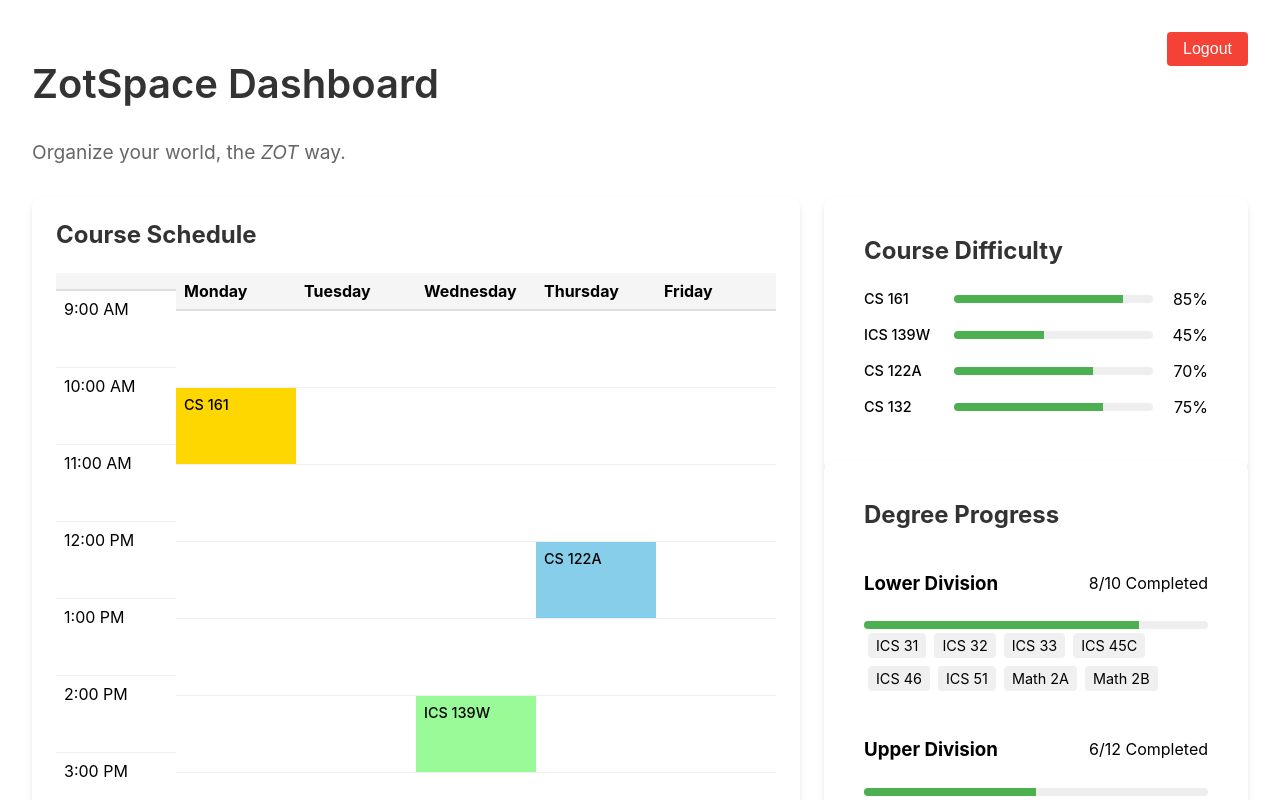
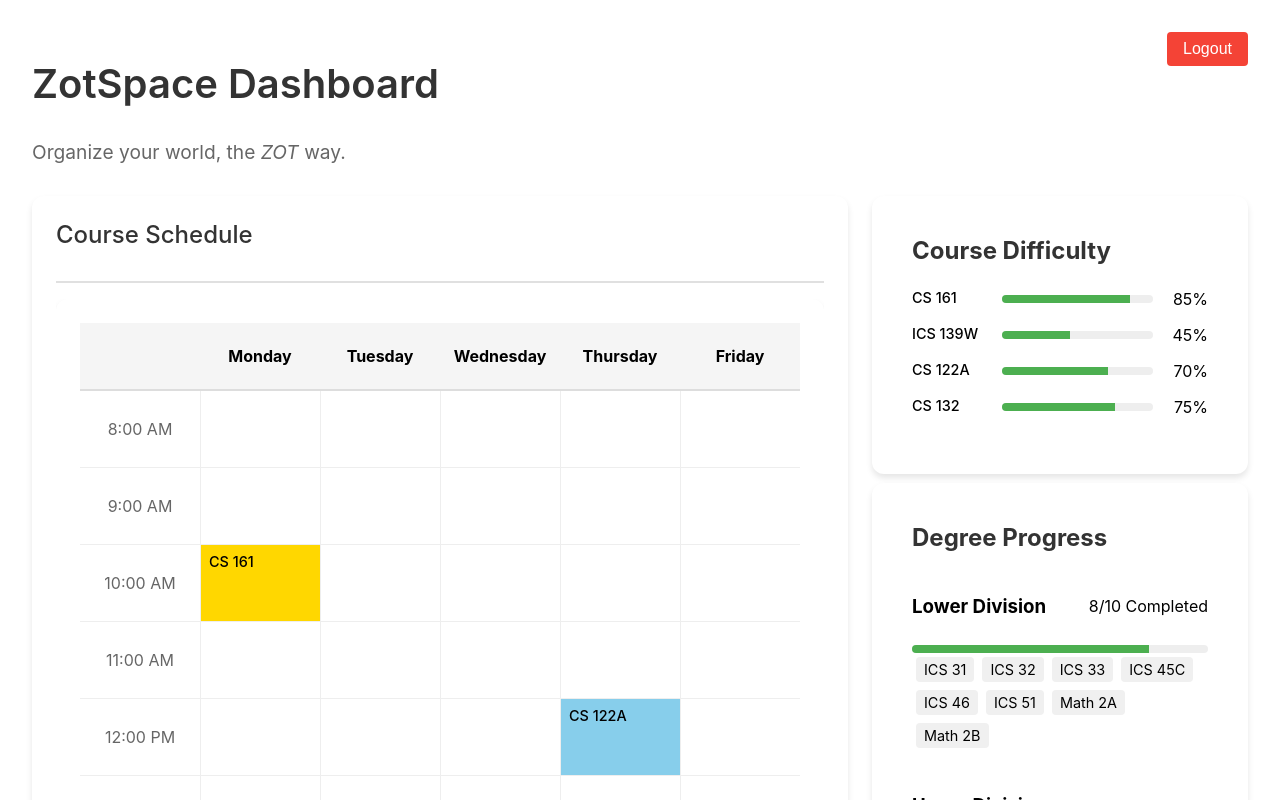
Before and after one commit to tiimbiim/ZotSpace, a React (Create React App) app in the folder zotspace_frontend/: page / in a window 1280 px wide. Shown: the top 800 px of the page. Built offline with nearby package versions, Linux system fonts and the light colour scheme; no server answers; sample sign-in values are in the browser's storage; the HTML template or start-up script is replaced by a standard one.

Commit message:
course schedule page

```diff
--- a/zotspace_frontend/src/App.js
+++ b/zotspace_frontend/src/App.js
@@ -6,6 +6,7 @@ import './App.css';
 import Login from './pages/Login';
 import Schedule from './pages/Schedule';
 import StudyGroup from './pages/StudyGroup';
+import CourseSched from './pages/CourseSched';
 import axios from 'axios';
 
 import Dashboard from './components/Dashboard.js';
@@ -103,6 +104,14 @@ function App() {
           }
         />
         <Route
+          path="/course-schedule"
+          element={
+            <ProtectedRoute>
+              <CourseSched />
+            </ProtectedRoute>
+          }
+        />
+        <Route
           path="/schedule"
           element={
             <ProtectedRoute>
--- a/zotspace_frontend/src/components/Dashboard.css
+++ b/zotspace_frontend/src/components/Dashboard.css
@@ -35,6 +35,26 @@
 
 .logout-button:hover {
   background-color: #d32f2f;
+}
+
+/* course sched */
+.widget-header {
+  margin-bottom: 1rem;
+  padding-bottom: 0.5rem;
+  border-bottom: 2px solid #e0e0e0;
+  transition: all 0.2s ease;
+  user-select: none;
+}
+/* course sched */
+.widget-header:hover {
+  color: #0f3a65;
+  border-bottom-color: #0f3a65;
+}
+/* course sched */
+.widget-header h2 {
+  margin: 0;
+  font-size: 1.5rem;
+  font-weight: 500;
 }
 
 .dashboard-grid {
@@ -77,10 +97,12 @@
 
 .todo-list {
   grid-column: span 1;
+  max-height: 450px;
 }
 
 .calendar {
   grid-column: 2 / span 2;
+  max-height: 450px;
 }
 
 .study-rooms {
--- a/zotspace_frontend/src/components/Dashboard.js
+++ b/zotspace_frontend/src/components/Dashboard.js
@@ -23,6 +23,10 @@ const Dashboard = () => {
     }
   };
 
+  const handleCourseScheduleClick = () => {
+    navigate('/course-schedule');
+  };
+
   return (
     <div className="dashboard">
       <button className="logout-button" onClick={handleLogout}>Logout</button>
@@ -30,6 +34,9 @@ const Dashboard = () => {
       <h2 className="subtitle">Organize your world, the <i>ZOT</i> way. </h2>
       <div className="dashboard-grid">
         <div className="widget course-schedule">
+          <div className="widget-header" onClick={handleCourseScheduleClick} style={{ cursor: 'pointer' }}>
+            <h2>Course Schedule</h2>
+          </div>
           <CourseSchedule />
         </div>
         <div className="widget difficulty-meter">
--- a/zotspace_frontend/src/components/widgets/CourseSchedule.js
+++ b/zotspace_frontend/src/components/widgets/CourseSchedule.js
@@ -3,7 +3,7 @@ import './Widgets.css';
 
 const CourseSchedule = () => {
   const daysOfWeek = ['Monday', 'Tuesday', 'Wednesday', 'Thursday', 'Friday'];
-  const timeSlots = Array.from({ length: 14 }, (_, i) => i + 9);
+  const timeSlots = Array.from({ length: 15 }, (_, i) => i + 8);
 
   // Replace with actual courses
   const courses = [
@@ -22,7 +22,6 @@ const CourseSchedule = () => {
 
   return (
     <div className="course-schedule-widget">
-      <h2>Course Schedule</h2>
       <div className="schedule-grid">
         <div className="time-column">
           <div className="header-cell"></div>
--- /dev/null
+++ b/zotspace_frontend/src/pages/CourseSched.css
@@ -0,0 +1,161 @@
+.course-schedule-page {
+  padding: 2rem;
+  max-width: 1400px;
+  margin: 0 auto;
+  position: relative;
+}
+
+.header {
+  display: flex;
+  align-items: center;
+  margin-bottom: 2rem;
+  position: relative;
+}
+
+.back-button {
+  position: absolute;
+  top: 0;
+  right: 0;
+  padding: 0.5rem 1rem;
+  background-color: #1976d2;
+  color: white;
+  border: none;
+  border-radius: 4px;
+  cursor: pointer;
+  font-size: 1rem;
+  transition: background-color 0.2s ease;
+}
+
+.back-button:hover {
+  background-color: #1565c0;
+}
+
+.header h1 {
+  margin-bottom: 2rem;
+  font-size: 2.4rem;
+  color: #333;
+  font-weight: 565;
+}
+
+.schedule-container {
+  display: grid;
+  grid-template-columns: 1fr 450px;
+  gap: 2rem;
+  margin-top: 2rem;
+}
+
+.schedule-grid {
+  display: flex;
+  background: white;
+  border-radius: 12px;
+  padding: 1.5rem;
+  box-shadow: 0 4px 6px rgba(0, 0, 0, 0.1);
+}
+
+.time-column {
+  min-width: 100px;
+}
+
+.day-column {
+  flex: 1;
+  min-width: 120px;
+}
+
+.header-cell {
+  height: 50px;
+  display: flex;
+  align-items: center;
+  justify-content: center;
+  font-weight: 600;
+  border-bottom: 2px solid #eee;
+}
+
+.time-cell {
+  height: 60px;
+  display: flex;
+  align-items: center;
+  justify-content: center;
+  border-bottom: 1px solid #eee;
+  color: #666;
+}
+
+.schedule-cell {
+  height: 60px;
+  border-bottom: 1px solid #eee;
+  border-left: 1px solid #eee;
+  padding: 0.5rem;
+}
+
+.has-course {
+  position: relative;
+}
+
+.course-details {
+  font-size: 0.8rem;
+  line-height: 1.2;
+}
+
+.course-name {
+  font-weight: 600;
+  margin-bottom: 0.2rem;
+}
+
+.course-location {
+  font-size: 0.75rem;
+  color: rgba(0, 0, 0, 0.7);
+}
+
+.course-list {
+  background: white;
+  border-radius: 12px;
+  padding: 1.5rem;
+  box-shadow: 0 4px 6px rgba(0, 0, 0, 0.1);
+}
+
+.course-list h2 {
+  margin-top: 0;
+  margin-bottom: 1.5rem;
+  color: #333;
+}
+
+.course-card {
+  background: #f8f9fa;
+  border-radius: 8px;
+  padding: 1rem;
+  margin-bottom: 1rem;
+}
+
+.course-card h3 {
+  margin: 0 0 0.5rem 0;
+  color: #333;
+}
+
+.course-card p {
+  margin: 0.5rem 0;
+  color: #666;
+}
+
+@media (max-width: 1024px) {
+  .schedule-container {
+    grid-template-columns: 1fr;
+  }
+
+  .schedule-grid {
+    overflow-x: auto;
+  }
+}
+
+@media (max-width: 768px) {
+  .course-schedule-page {
+    padding: 1rem;
+  }
+
+  .header {
+    flex-direction: column;
+    align-items: flex-start;
+  }
+
+  .back-button {
+    margin-bottom: 1rem;
+  }
+}
--- /dev/null
+++ b/zotspace_frontend/src/pages/CourseSched.js
@@ -0,0 +1,108 @@
+import React from 'react';
+import { useNavigate } from 'react-router-dom';
+import './CourseSched.css';
+
+const CourseSched = () => {
+  const navigate = useNavigate();
+  const daysOfWeek = ['Monday', 'Tuesday', 'Wednesday', 'Thursday', 'Friday'];
+  const timeSlots = Array.from({ length: 15 }, (_, i) => i + 8);
+
+  // Replace with actual courses
+  const courses = [
+    {
+      name: 'CS 161',
+      day: 'Monday',
+      startTime: 10,
+      endTime: 11,
+      color: '#FFD700',
+      location: 'DBH 1100',
+      professor: 'Dr. ?',
+    },
+    {
+      name: 'ICS 139W',
+      day: 'Wednesday',
+      startTime: 14,
+      endTime: 15,
+      color: '#98FB98',
+      location: 'HICF 100K',
+      professor: 'Dr. ?',
+    },
+    {
+      name: 'CS 122A',
+      day: 'Thursday',
+      startTime: 12,
+      endTime: 13,
+      color: '#87CEEB',
+      location: 'ICS 174',
+      professor: 'Dr. ?',
+    },
+  ];
+
+  const getCourseForTimeSlot = (day, time) => {
+    return courses.find(course =>
+      course.day === day &&
+      time >= course.startTime &&
+      time < course.endTime
+    );
+  };
+
+  return (
+    <div className="course-schedule-page">
+      <div className="header">
+        <h1>Course Schedule</h1>
+        <button className="back-button" onClick={() => navigate('/')}>
+          Back to Dashboard
+        </button>
+      </div>
+
+      <div className="schedule-container">
+        <div className="schedule-grid">
+          <div className="time-column">
+            <div className="header-cell"></div>
+            {timeSlots.map(time => (
+              <div key={time} className="time-cell">
+                {time % 12 === 0 ? 12 : time % 12}:00 {time >= 12 ? 'PM' : 'AM'}
+              </div>
+            ))}
+          </div>
+          {daysOfWeek.map(day => (
+            <div key={day} className="day-column">
+              <div className="header-cell">{day}</div>
+              {timeSlots.map(time => {
+                const course = getCourseForTimeSlot(day, time);
+                return (
+                  <div
+                    key={`${day}-${time}`}
+                    className={`schedule-cell ${course ? 'has-course' : ''}`}
+                    style={course ? { backgroundColor: course.color } : {}}
+                  >
+                    {course && (
+                      <div className="course-details">
+                        <div className="course-name">{course.name}</div>
+                        <div className="course-location">{course.location}</div>
+                      </div>
+                    )}
+                  </div>
+                );
+              })}
+            </div>
+          ))}
+        </div>
+
+        <div className="course-list">
+          <h2>Course Details</h2>
+          {courses.map(course => (
+            <div key={course.name} className="course-card" style={{ borderLeft: `4px solid ${course.color}` }}>
+              <h3>{course.name}</h3>
+              <p><strong>Professor:</strong> {course.professor}</p>
+              <p><strong>Time:</strong> {course.day} {course.startTime % 12 || 12}:00 {course.startTime >= 12 ? 'PM' : 'AM'}</p>
+              <p><strong>Location:</strong> {course.location}</p>
+            </div>
+          ))}
+        </div>
+      </div>
+    </div>
+  );
+};
+
+export default CourseSched;
```
Also changed, not shown: zotspace_frontend/src/components/widgets/Widgets.css (+9 -0 lines).
